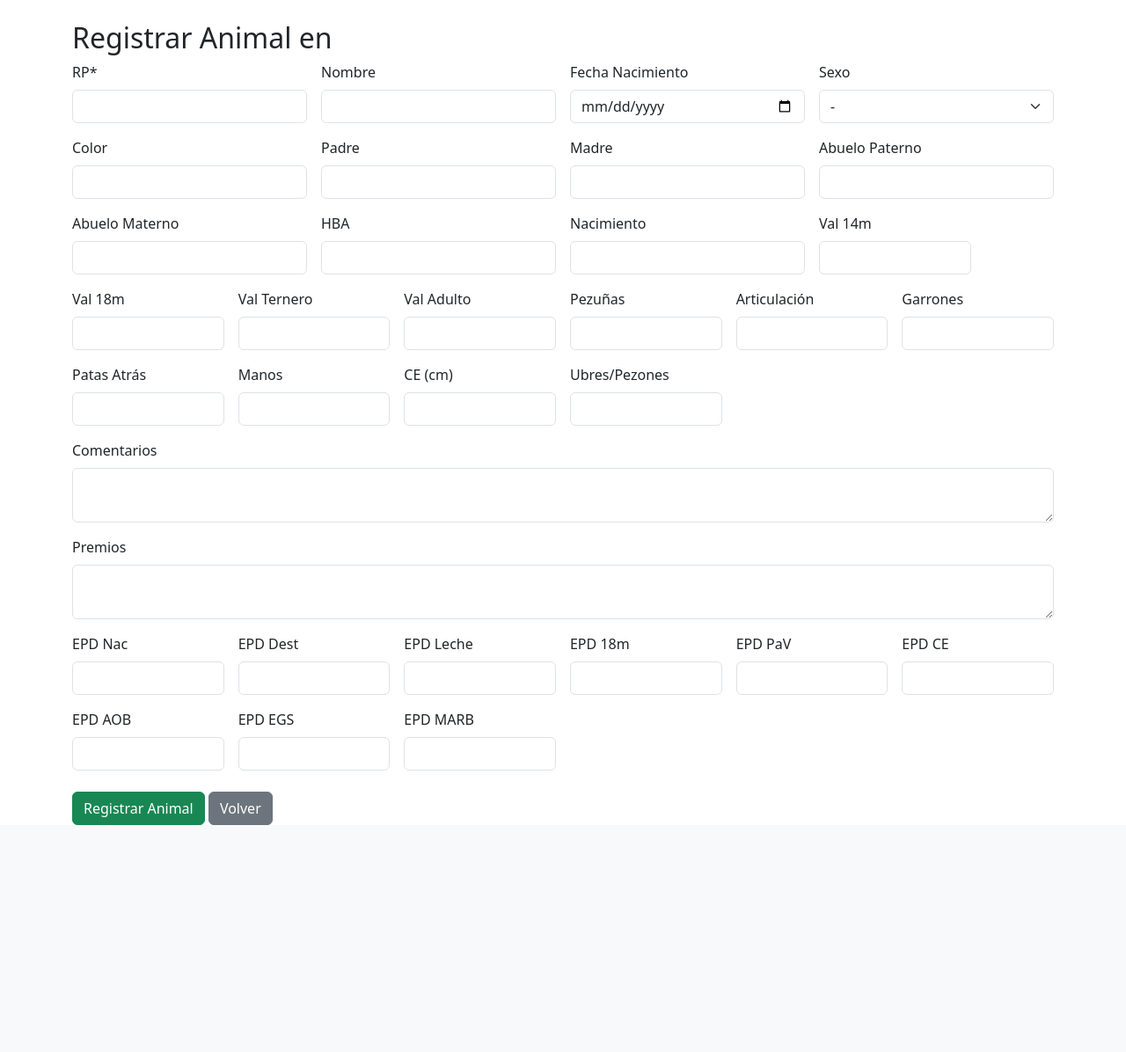
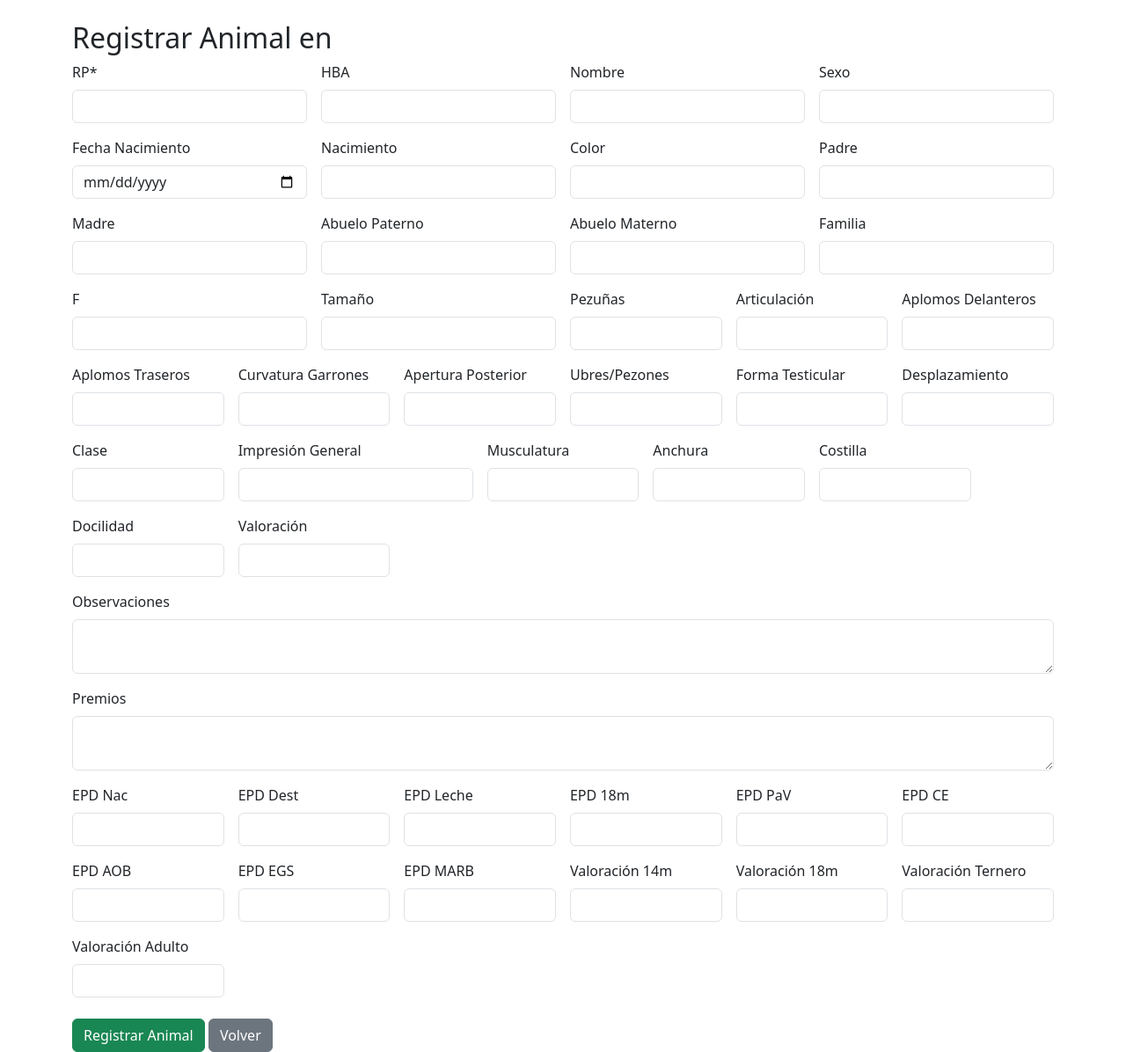
Before and after one commit to Fermin2107/Genetics, a Flask app: template templates/registrar.html in a window 1280 px wide. Shown: the part 56-1252 px from the top of the page at 88% size. Before the commit the page ends 994 px from the top, so only its background shows below. Run offline with Flask 3, Linux system fonts and the light colour scheme; the template is opened without the code that fills it, so the values that code supplies are empty.

Commit message:
Update registrar.html

```diff
--- a/templates/registrar.html
+++ b/templates/registrar.html
@@ -6,23 +6,27 @@
     <div class="row g-3">
         <div class="col-md-3">
             <label class="form-label">RP*</label>
-            <input class="form-control" name="rp" required maxlength="20">
+            <input class="form-control" name="rp" required maxlength="50">
+        </div>
+        <div class="col-md-3">
+            <label class="form-label">HBA</label>
+            <input class="form-control" name="hba" maxlength="50">
         </div>
         <div class="col-md-3">
             <label class="form-label">Nombre</label>
             <input class="form-control" name="nombre" maxlength="100">
         </div>
         <div class="col-md-3">
-            <label class="form-label">Fecha Nacimiento</label>
-            <input type="date" class="form-control" name="fecha_nacimiento">
+            <label class="form-label">Sexo</label>
+            <input class="form-control" name="sexo" maxlength="10">
         </div>
         <div class="col-md-3">
-            <label class="form-label">Sexo</label>
-            <select class="form-select" name="sexo">
-                <option value="">-</option>
-                <option value="Macho">Macho</option>
-                <option value="Hembra">Hembra</option>
-            </select>
+            <label class="form-label">Fecha Nacimiento</label>
+            <input type="date" class="form-control" name="fecha_nac">
+        </div>
+        <div class="col-md-3">
+            <label class="form-label">Nacimiento</label>
+            <input class="form-control" name="nacimiento" maxlength="10">
         </div>
         <div class="col-md-3">
             <label class="form-label">Color</label>
@@ -45,62 +49,84 @@
             <input class="form-control" name="abuelo_materno" maxlength="100">
         </div>
         <div class="col-md-3">
-            <label class="form-label">HBA</label>
-            <input class="form-control" name="hba" maxlength="50">
+            <label class="form-label">Familia</label>
+            <input class="form-control" name="familia" maxlength="100">
         </div>
         <div class="col-md-3">
-            <label class="form-label">Nacimiento</label>
-            <input class="form-control" name="nacimiento" maxlength="10">
+            <label class="form-label">F</label>
+            <input class="form-control" name="f" maxlength="20">
         </div>
-        <!-- Valores y evaluaciones -->
-        <div class="col-md-2">
-            <label class="form-label">Val 14m</label>
-            <input class="form-control" name="val_14m" maxlength="100">
+        <div class="col-md-3">
+            <label class="form-label">Tamaño</label>
+            <input class="form-control" name="tamano" maxlength="30">
         </div>
         <div class="col-md-2">
-            <label class="form-label">Val 18m</label>
-            <input class="form-control" name="val_18m" maxlength="100">
-        </div>
-        <div class="col-md-2">
-            <label class="form-label">Val Ternero</label>
-            <input class="form-control" name="val_ternero" maxlength="100">
-        </div>
-        <div class="col-md-2">
-            <label class="form-label">Val Adulto</label>
-            <input class="form-control" name="val_adulto" maxlength="100">
-        </div>
-        <!-- Características -->
-        <div class="col-md-2">
             <label class="form-label">Pezuñas</label>
-            <input class="form-control" name="pezuñas" type="number" min="0">
+            <input class="form-control" name="pezuñas" maxlength="20">
         </div>
         <div class="col-md-2">
             <label class="form-label">Articulación</label>
-            <input class="form-control" name="articulacion" type="number" min="0">
+            <input class="form-control" name="articulacion" maxlength="20">
         </div>
         <div class="col-md-2">
-            <label class="form-label">Garrones</label>
-            <input class="form-control" name="garrones" type="number" min="0">
+            <label class="form-label">Aplomos Delanteros</label>
+            <input class="form-control" name="ap_delanteros" maxlength="20">
         </div>
         <div class="col-md-2">
-            <label class="form-label">Patas Atrás</label>
-            <input class="form-control" name="patas_atras" type="number" min="0">
+            <label class="form-label">Aplomos Traseros</label>
+            <input class="form-control" name="ap_traseros" maxlength="20">
         </div>
         <div class="col-md-2">
-            <label class="form-label">Manos</label>
-            <input class="form-control" name="manos" type="number" min="0">
+            <label class="form-label">Curvatura Garrones</label>
+            <input class="form-control" name="curv_garrones" maxlength="20">
         </div>
         <div class="col-md-2">
-            <label class="form-label">CE (cm)</label>
-            <input class="form-control" name="ce" type="number" min="0" step="0.01">
+            <label class="form-label">Apertura Posterior</label>
+            <input class="form-control" name="apert_posterior" maxlength="20">
         </div>
         <div class="col-md-2">
             <label class="form-label">Ubres/Pezones</label>
-            <input class="form-control" name="ubres_pezones" type="number" min="0">
+            <input class="form-control" name="ubres_pezones" maxlength="20">
+        </div>
+        <div class="col-md-2">
+            <label class="form-label">Forma Testicular</label>
+            <input class="form-control" name="forma_testicular" maxlength="20">
+        </div>
+        <div class="col-md-2">
+            <label class="form-label">Desplazamiento</label>
+            <input class="form-control" name="desplazamiento" maxlength="20">
+        </div>
+        <div class="col-md-2">
+            <label class="form-label">Clase</label>
+            <input class="form-control" name="clase" maxlength="30">
+        </div>
+        <div class="col-md-3">
+            <label class="form-label">Impresión General</label>
+            <input class="form-control" name="impresion_general" maxlength="100">
+        </div>
+        <div class="col-md-2">
+            <label class="form-label">Musculatura</label>
+            <input class="form-control" name="musculatura" maxlength="20">
+        </div>
+        <div class="col-md-2">
+            <label class="form-label">Anchura</label>
+            <input class="form-control" name="anchura" maxlength="20">
+        </div>
+        <div class="col-md-2">
+            <label class="form-label">Costilla</label>
+            <input class="form-control" name="costilla" maxlength="20">
+        </div>
+        <div class="col-md-2">
+            <label class="form-label">Docilidad</label>
+            <input class="form-control" name="docilidad" maxlength="20">
+        </div>
+        <div class="col-md-2">
+            <label class="form-label">Valoración</label>
+            <input class="form-control" name="valoracion" maxlength="50">
         </div>
         <div class="col-md-12">
-            <label class="form-label">Comentarios</label>
-            <textarea class="form-control" name="comentarios" rows="2"></textarea>
+            <label class="form-label">Observaciones</label>
+            <textarea class="form-control" name="observaciones" rows="2"></textarea>
         </div>
         <div class="col-md-12">
             <label class="form-label">Premios</label>
@@ -143,6 +169,23 @@
             <label class="form-label">EPD MARB</label>
             <input class="form-control" name="epd_marb" maxlength="50">
         </div>
+        <!-- Valoraciones -->
+        <div class="col-md-2">
+            <label class="form-label">Valoración 14m</label>
+            <input class="form-control" name="val_14m" maxlength="100">
+        </div>
+        <div class="col-md-2">
+            <label class="form-label">Valoración 18m</label>
+            <input class="form-control" name="val_18m" maxlength="100">
+        </div>
+        <div class="col-md-2">
+            <label class="form-label">Valoración Ternero</label>
+            <input class="form-control" name="val_ternero" maxlength="100">
+        </div>
+        <div class="col-md-2">
+            <label class="form-label">Valoración Adulto</label>
+            <input class="form-control" name="val_adulto" maxlength="100">
+        </div>
     </div>
     <div class="mt-4">
         <button class="btn btn-success">Registrar Animal</button>
```
